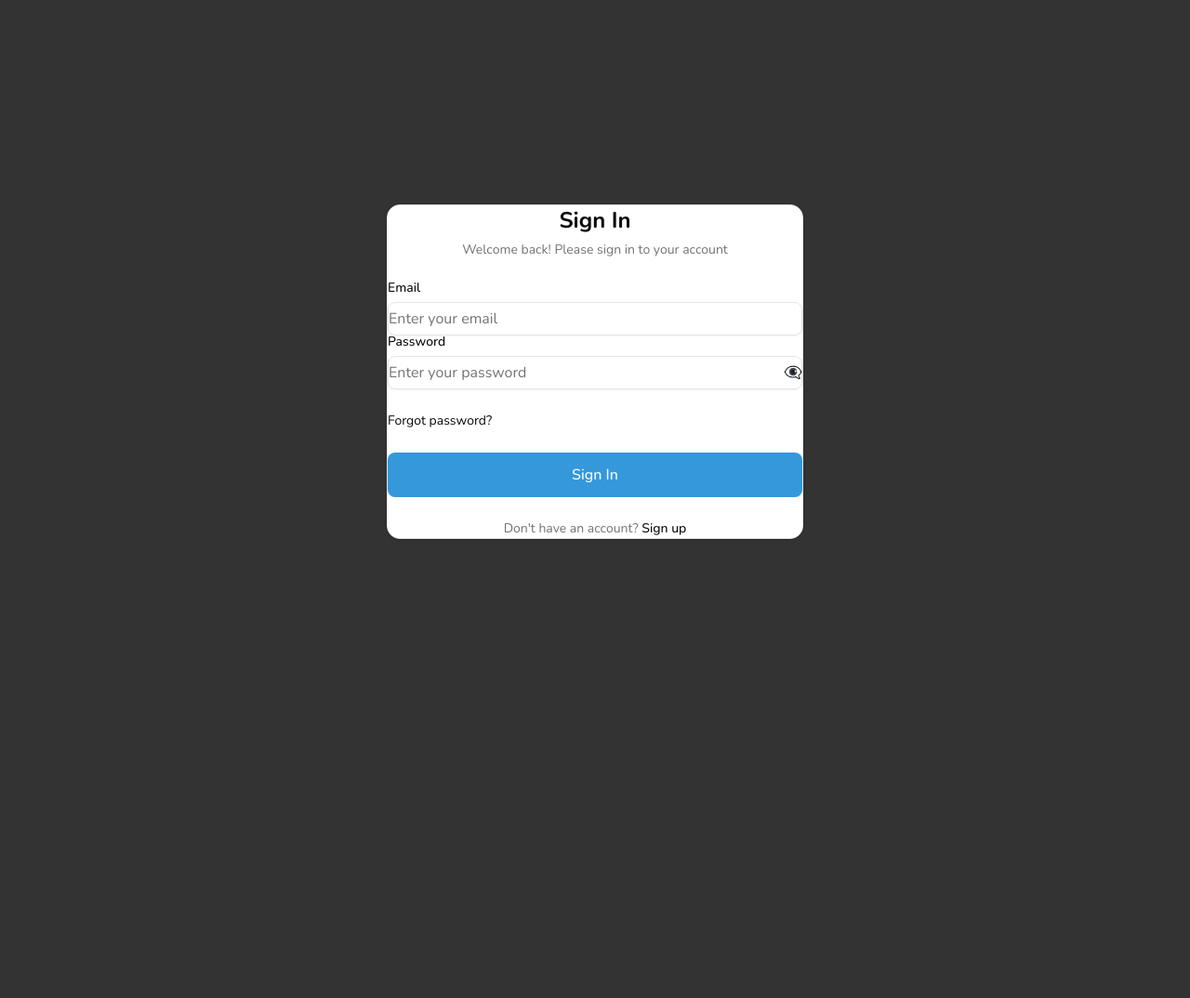
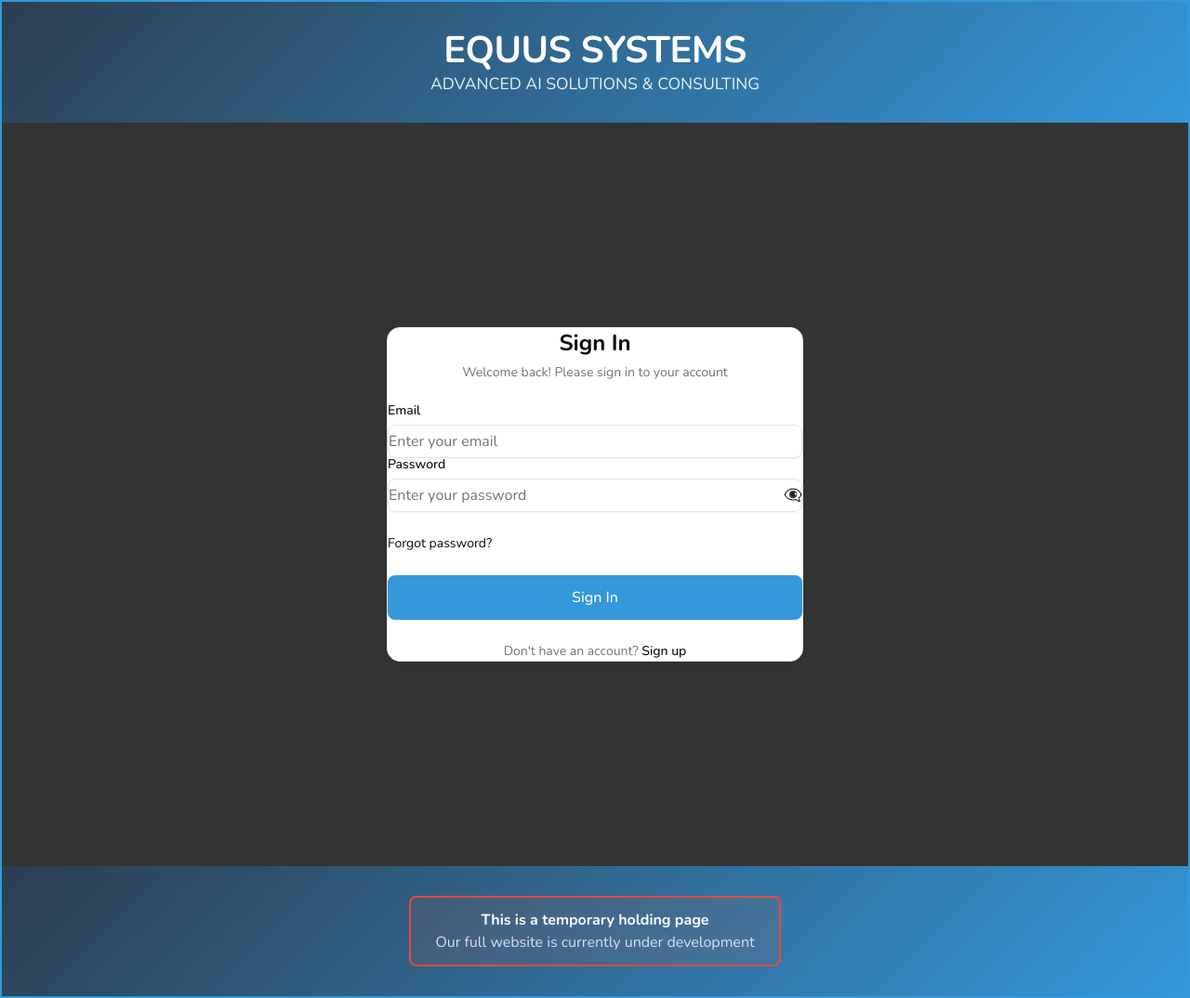
Before and after one commit to GADev-equus/equus-website-client, a React (Vite) app: page /auth/signin in a window 1280 px wide. Shown: the whole page at 93% size. Before the commit the page ends 800 px from the top, so only its background shows below. Built offline with nearby package versions, Linux system fonts and the light colour scheme.

Commit message:
added header footer to all pages

```diff
--- a/src/App.jsx
+++ b/src/App.jsx
@@ -9,6 +9,8 @@ import { AuthProvider } from '@/contexts/AuthContext';
 import ProtectedRoute from '@/components/shared/ProtectedRoute';
 import AdminRoute from '@/components/shared/AdminRoute';
 import { LoadingSpinnerCenter } from '@/components/ui/loading-spinner';
+import Header from '@/components/Header';
+import Footer from '@/components/Footer';
 
 // Critical pages - loaded immediately
 import Home from '@/pages/Home';
@@ -28,8 +30,16 @@ function App() {
   return (
     <AuthProvider>
       <Router>
-        <div className="min-h-screen bg-background">
-          <main id="main-content">
+        <div style={{
+          minHeight: '100vh',
+          display: 'flex',
+          flexDirection: 'column',
+          backgroundColor: 'var(--equus-background-dark)',
+          border: 'var(--equus-border-width) solid var(--equus-border-color)'
+        }}>
+          <Header />
+
+          <main id="main-content" style={{ flex: 1 }}>
             <Suspense fallback={<LoadingSpinnerCenter size="lg" text="Loading..." />}>
               <Routes>
                 {/* Public Routes */}
@@ -71,6 +81,8 @@ function App() {
               </Routes>
             </Suspense>
           </main>
+
+          <Footer />
         </div>
       </Router>
     </AuthProvider>
--- /dev/null
+++ b/src/components/Footer.jsx
@@ -0,0 +1,39 @@
+/**
+ * Footer - Main site footer component
+ * Displays temporary holding page notice with gradient background
+ * Uses Equus design system variables for consistent styling
+ */
+
+const Footer = () => {
+  return (
+    <footer style={{
+      background: 'var(--equus-gradient-primary)',
+      padding: 'var(--equus-spacing-lg) var(--equus-spacing-sm)',
+      color: 'white',
+      textAlign: 'center',
+      marginTop: 'auto'
+    }}>
+      <div style={{
+        background: 'rgba(231, 76, 60, 0.1)',
+        border: 'var(--equus-border-width) solid var(--equus-accent)',
+        borderRadius: 'var(--equus-border-radius)',
+        maxWidth: 'var(--equus-max-width-notice)',
+        padding: 'var(--equus-spacing-sm)',
+        margin: '0 auto'
+      }}>
+        <p className="font-bold" style={{
+          marginBottom: 'var(--equus-spacing-xs)'
+        }}>
+          This is a temporary holding page
+        </p>
+        <p className="opacity-80" style={{
+          margin: '0'
+        }}>
+          Our full website is currently under development
+        </p>
+      </div>
+    </footer>
+  );
+};
+
+export default Footer;
--- /dev/null
+++ b/src/components/Header.jsx
@@ -0,0 +1,32 @@
+/**
+ * Header - Main site header component
+ * Displays company branding with gradient background
+ * Uses Equus design system variables for consistent styling
+ */
+
+const Header = () => {
+  return (
+    <header style={{
+      background: 'var(--equus-gradient-primary)',
+      padding: 'var(--equus-spacing-lg) var(--equus-spacing-sm)',
+      color: 'white',
+      textAlign: 'center'
+    }}>
+      <h1 className="font-bold" style={{
+        fontSize: '2.5rem',
+        letterSpacing: 'var(--equus-letter-spacing-tight)',
+        fontFamily: 'var(--equus-font-display)',
+        marginBottom: 'var(--equus-spacing-xs)'
+      }}>
+        EQUUS SYSTEMS
+      </h1>
+      <p className="opacity-90 font-light" style={{
+        fontSize: '1.1rem'
+      }}>
+        ADVANCED AI SOLUTIONS & CONSULTING
+      </p>
+    </header>
+  );
+};
+
+export default Header;
--- a/src/pages/Home.jsx
+++ b/src/pages/Home.jsx
@@ -8,39 +8,12 @@ import ContactForm from '@/components/ContactForm';
 
 const Home = () => {
   return (
-    <div className="min-h-screen flex flex-col" style={{
-      borderColor: 'var(--equus-border-color)',
-      backgroundColor: 'var(--equus-background-dark)',
-      border: 'var(--equus-border-width) solid var(--equus-border-color)'
+    <div style={{
+      maxWidth: 'var(--equus-max-width-container)',
+      margin: '0 auto',
+      padding: 'var(--equus-spacing-lg) var(--equus-spacing-sm)',
+      width: '100%'
     }}>
-      {/* Header with gradient background */}
-      <header className="text-white text-center" style={{
-        background: 'var(--equus-gradient-primary)',
-        padding: 'var(--equus-spacing-lg) var(--equus-spacing-sm)'
-      }}>
-        <h1 className="font-bold" style={{
-          fontSize: '2.5rem',
-          letterSpacing: 'var(--equus-letter-spacing-tight)',
-          fontFamily: 'var(--equus-font-display)',
-          marginBottom: 'var(--equus-spacing-xs)'
-        }}>
-          EQUUS SYSTEMS
-        </h1>
-        <p className="opacity-90 font-light" style={{
-          fontSize: '1.1rem'
-        }}>
-          ADVANCED AI SOLUTIONS & CONSULTING
-        </p>
-      </header>
-
-      {/* Main content */}
-      <main style={{
-        flex: 1,
-        maxWidth: 'var(--equus-max-width-container)',
-        margin: '0 auto',
-        padding: 'var(--equus-spacing-lg) var(--equus-spacing-sm)',
-        width: '100%'
-      }}>
         {/* Hero section */}
         <section className="equus-section" style={{
           paddingTop: 'var(--equus-spacing-xl)',
@@ -184,28 +157,6 @@ const Home = () => {
             <ContactForm />
           </div>
         </section>
-      </main>
-
-      {/* Footer with gradient background */}
-      <footer className="text-white text-center mt-auto" style={{
-        background: 'var(--equus-gradient-primary)',
-        padding: 'var(--equus-spacing-lg) var(--equus-spacing-sm)'
-      }}>
-        <div className="rounded-lg mx-auto" style={{
-          background: 'rgba(231, 76, 60, 0.1)',
-          border: 'var(--equus-border-width) solid var(--equus-accent)',
-          borderRadius: 'var(--equus-border-radius)',
-          maxWidth: 'var(--equus-max-width-notice)',
-          padding: 'var(--equus-spacing-sm)'
-        }}>
-          <p className="font-bold" style={{
-            marginBottom: 'var(--equus-spacing-xs)'
-          }}>This is a temporary holding page</p>
-          <p className="opacity-80" style={{
-            margin: '0'
-          }}>Our full website is currently under development</p>
-        </div>
-      </footer>
     </div>
   );
 };
--- a/src/pages/auth/EmailVerification.jsx
+++ b/src/pages/auth/EmailVerification.jsx
@@ -124,7 +124,6 @@ const EmailVerification = () => {
       display: 'flex',
       alignItems: 'center',
       justifyContent: 'center',
-      backgroundColor: 'var(--equus-background-dark)',
       padding: 'var(--equus-spacing-sm)'
     }}>
       <SkipLink />
--- a/src/pages/auth/ResetPassword.jsx
+++ b/src/pages/auth/ResetPassword.jsx
@@ -17,7 +17,6 @@ const ResetPassword = () => {
       display: 'flex',
       alignItems: 'center',
       justifyContent: 'center',
-      backgroundColor: 'var(--equus-background-dark)',
       padding: 'var(--equus-spacing-sm)'
     }}>
       <SkipLink />
--- a/src/pages/auth/SignIn.jsx
+++ b/src/pages/auth/SignIn.jsx
@@ -14,7 +14,6 @@ const SignIn = () => {
       display: 'flex',
       alignItems: 'center',
       justifyContent: 'center',
-      backgroundColor: 'var(--equus-background-dark)',
       padding: 'var(--equus-spacing-sm)'
     }}>
       <SkipLink />
--- a/src/pages/auth/SignUp.jsx
+++ b/src/pages/auth/SignUp.jsx
@@ -14,7 +14,6 @@ const SignUp = () => {
       display: 'flex',
       alignItems: 'center',
       justifyContent: 'center',
-      backgroundColor: 'var(--equus-background-dark)',
       padding: 'var(--equus-spacing-sm)'
     }}>
       <SkipLink />
```
